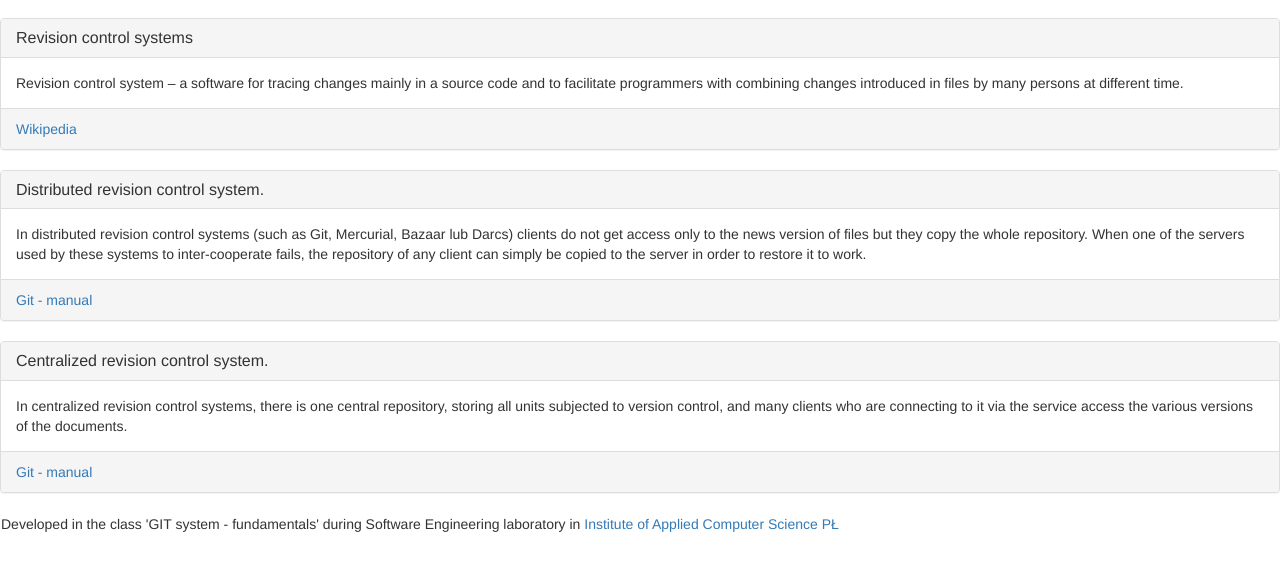
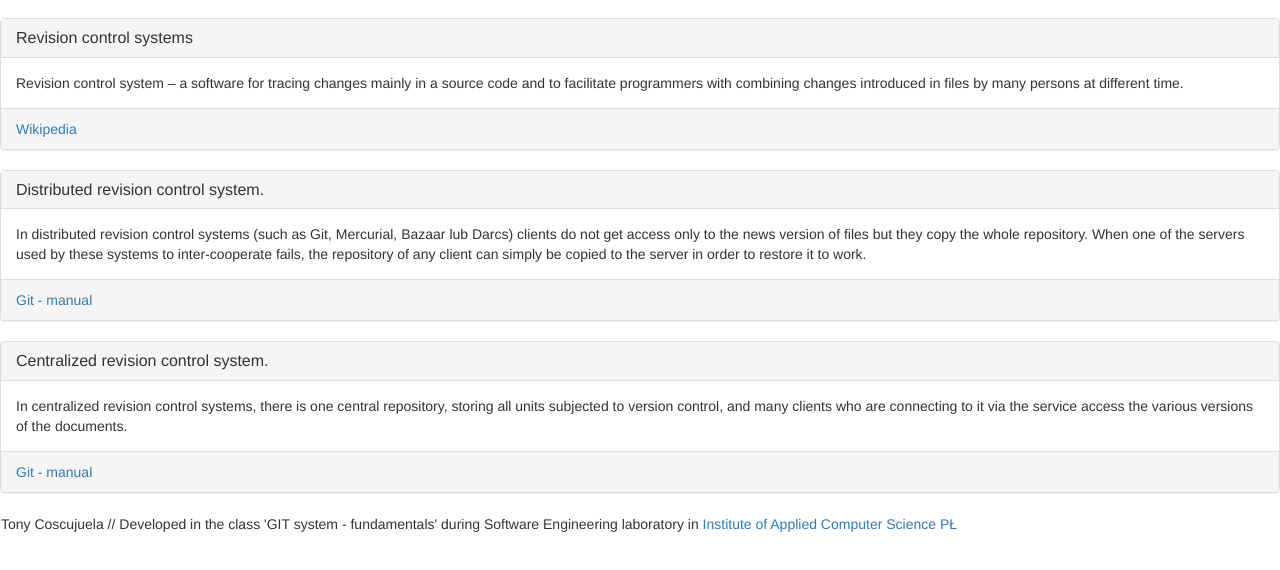
Before and after one commit to tonycoscujuela/pretest, a plain HTML site: page index.html in a window 1280 px wide. Shown: the part 54-624 px from the top of the page. Drawn offline with nearby package versions, Linux system fonts and the light colour scheme.

Commit message:
Commit on index for a new name

```diff
--- a/index.html
+++ b/index.html
@@ -50,7 +50,7 @@
 		</footer>
 </section>
 		<footer  class="navbar">
-			 Developed in the class 'GIT system - fundamentals' during Software Engineering laboratory in <a href="http://www.iis.p.lodz.pl/">Institute of Applied Computer Science PŁ</a>
+			 Tony Coscujuela // Developed in the class 'GIT system - fundamentals' during Software Engineering laboratory in <a href="http://www.iis.p.lodz.pl/">Institute of Applied Computer Science PŁ</a>
 		</footer>
 	</body>
 </html>
```
